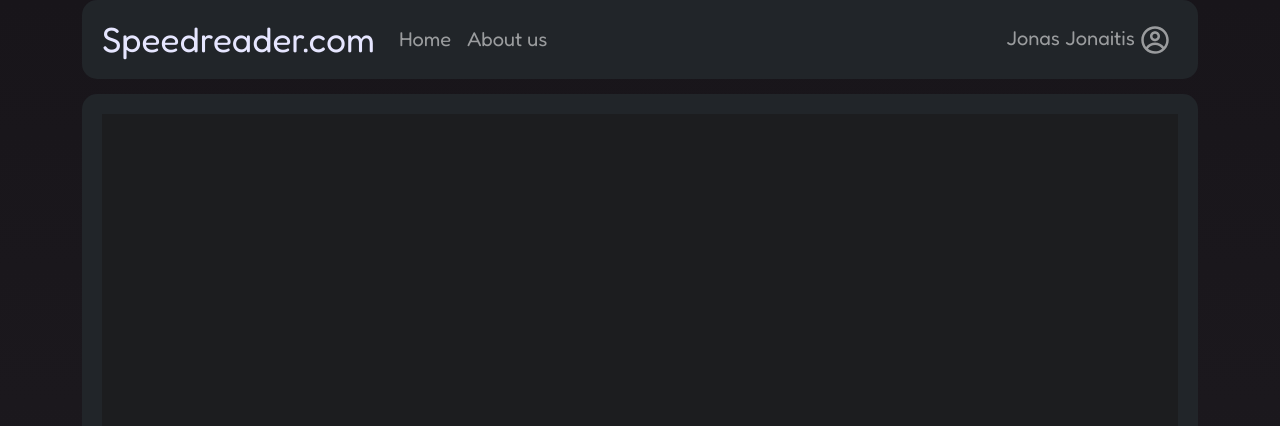
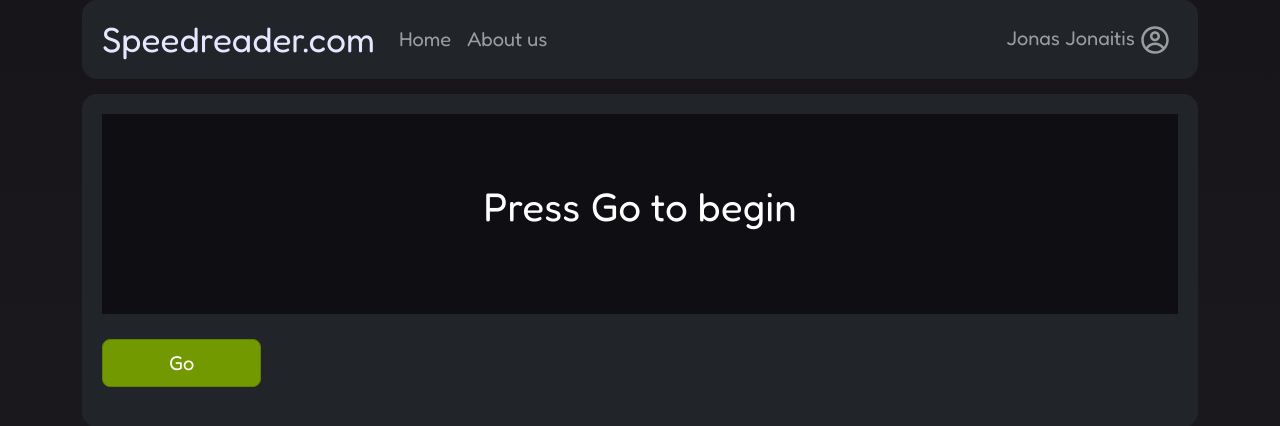
Before and after one commit to user5427/speed, a React (Create React App) app in the folder ClientApplication/react-app/: page /exercise in a window 1280 px wide. Shown: the top 426 px of the page. Built offline with nearby package versions, Linux system fonts and the light colour scheme.

Commit message:
added the flashing words

```diff
--- a/ClientApplication/react-app/src/pages/exercise.js
+++ b/ClientApplication/react-app/src/pages/exercise.js
@@ -1,14 +1,55 @@
-import React from 'react'
+import React, { useState, useEffect } from 'react';
 import "../styles/exerciseStyle.css";
+import { Row, Col, Button } from 'react-bootstrap';
+
+const Exercise = () => {
+
+    const text = "Twenty years from now you will be more disappointed by the things that you didn't do than by the ones you did do. So throw off the bowlines. Sail away from the safe harbor. Catch the trade winds in your sails. Explore. Dream. Discover.";
+    const words = text.split(" ");
+
+    //State trackers
+    const [currentWordIndex, setCurrentWordIndex] = useState(0); // basically i = 0
+    const [started, setStarted] = useState(false);
+    const [finished, setFinished] = useState(false);
+
+    //The flashing words loop
+    useEffect(() => {
+        if (!started) return;
+
+        const interval = setInterval(() => {
+            setCurrentWordIndex((prevIndex) => {
+                if (prevIndex < words.length) {
+                    return prevIndex + 1;
+                } else {
+                    setFinished(true);
+                    return prevIndex;
+                }
+            });
+
+        }, 200 /*Adjust this for speed*/ );
+
+        return () => clearInterval(interval); //Preventing memory leaks
+    }, [started, words.length]);
 
 
-const Exercise = () => {
-    return(
+    return (
         <div className='mainContainer'>
-            <div className='exerciseWindow'></div>
+            <div className='exerciseWindow'>
+                <p className="singleWord">
+                    {started ? words[currentWordIndex] : "Press Go to begin"}
+                    {finished ? "― H. Jackson Brown Jr., P.S. I Love You" : ""}
+                </p>
+            </div>
 
-         </div>
-    )
+            <Row style={{ marginTop: '25px' }}>
+                <Col xs={12} md={2}>
+                    <Button className='subjectButtons' size="lg" style={{ backgroundColor: '#739900', borderColor: '#608000' }} onClick={() => setStarted(true)} disabled={started}>
+                        Go
+                    </Button>
+                </Col>
+            </Row>
+        </div>
+    );
 }
 
 export default Exercise;
--- a/ClientApplication/react-app/src/styles/exerciseStyle.css
+++ b/ClientApplication/react-app/src/styles/exerciseStyle.css
@@ -1,5 +1,13 @@
-.exerciseWindow{
-    background-color: rgb(28, 29, 31);
+.exerciseWindow {
     width: 100%;
-    height: 50vh;
+    height: 200px;
+    background-color: #0e0e13;
+    display: flex;
+    justify-content: center;
+    align-items: center;
 }
+
+.singleWord {
+    font-size: 40px;
+    color: white;
+}
```
